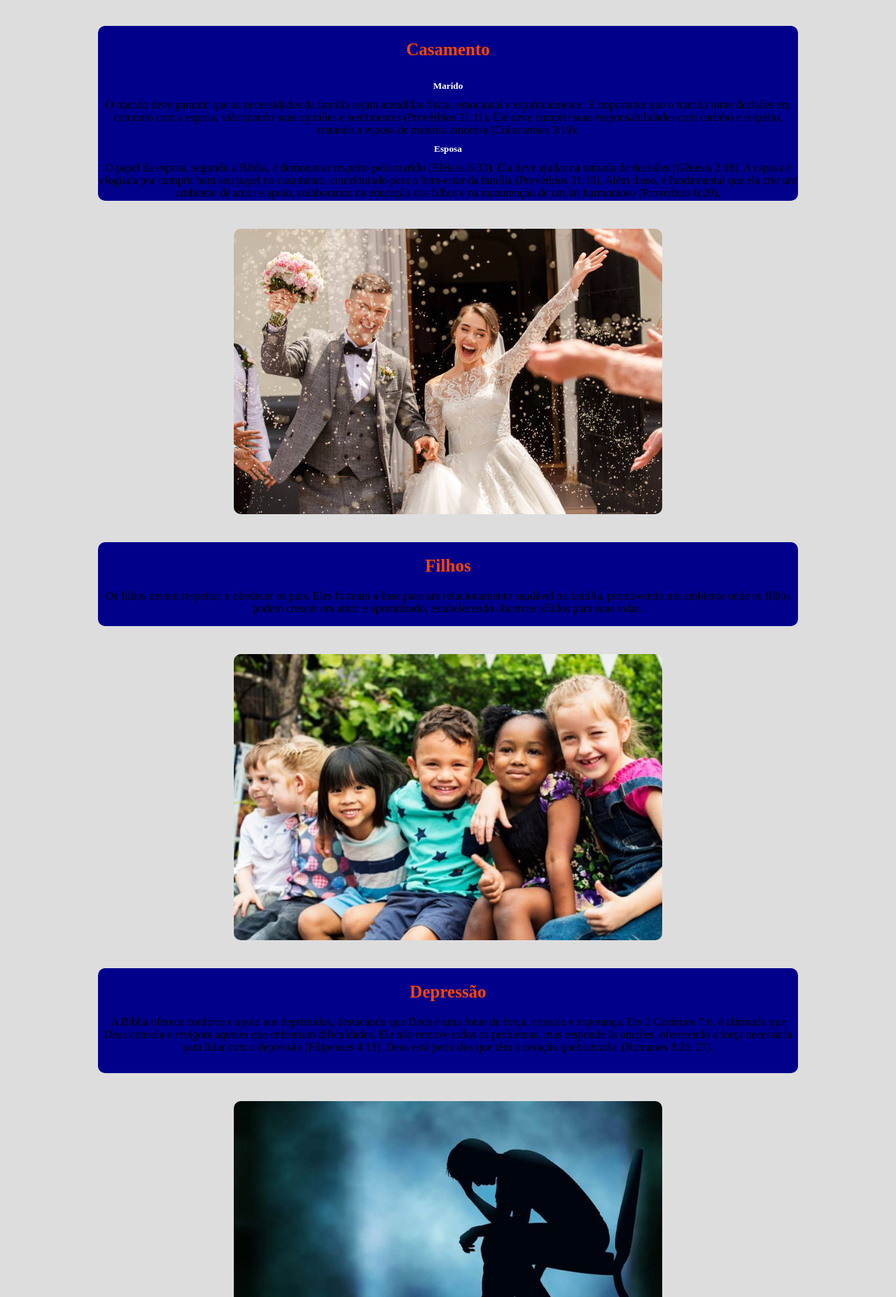
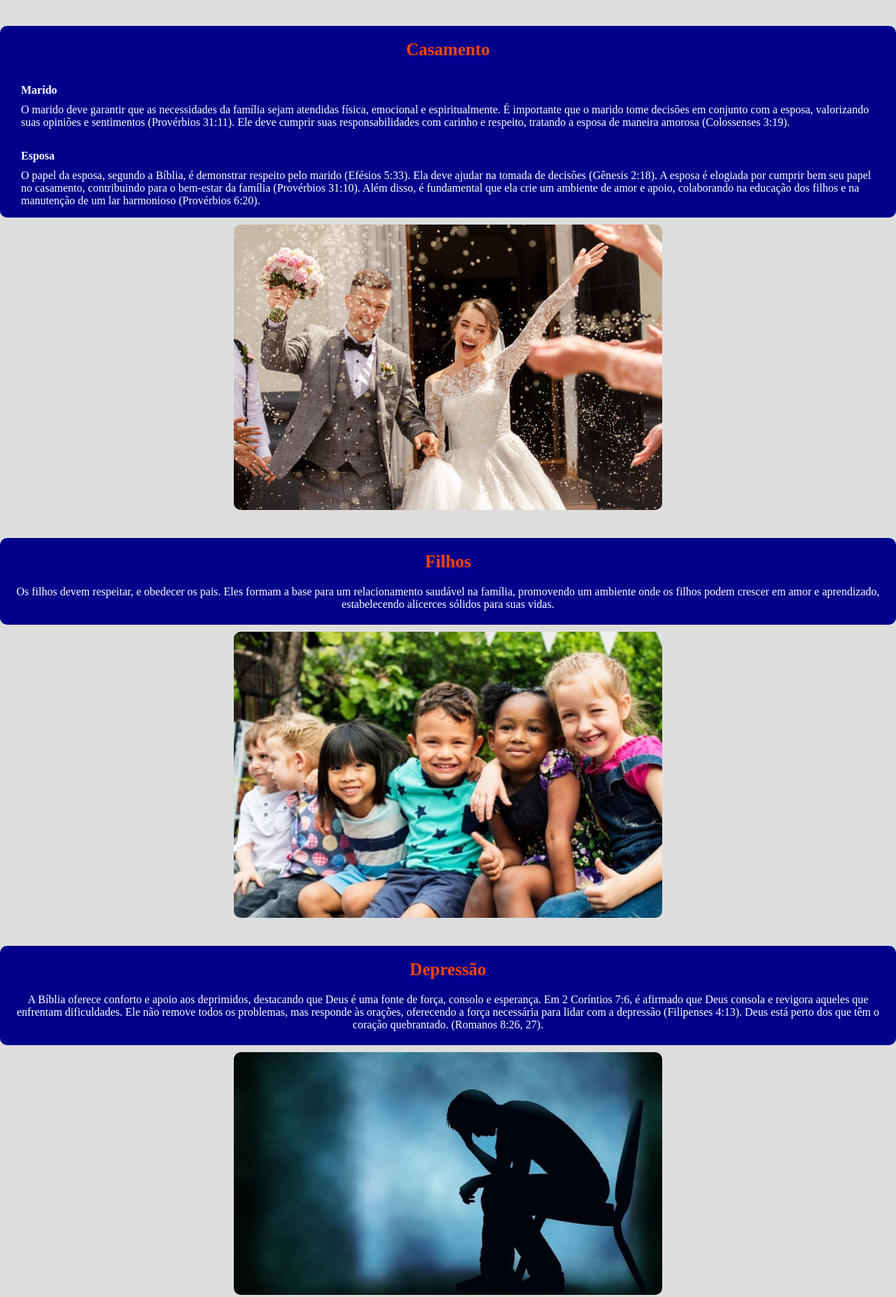
Before and after one commit to joaovitorldm/Projeto-1, a plain HTML site: page index.html in a window 1280 px wide. Shown: the part 363-2217 px from the top of the page at 70% size. Drawn offline with Linux system fonts and the light colour scheme.

Commit message:
Organiza as seções para utilizarem classes em comum

```diff
--- a/index.html
+++ b/index.html
@@ -19,70 +19,87 @@
             <a href="#alcoolismo">Alcoolismo</a>
         </nav>
         <main>
-            <section id="casamento">
+            <section id="casamento" class="container">
+                <div class="cabecalho">
                     <h3>Casamento</h3>
-                <h5>Marido</h5>
-                <p> O marido deve garantir que as necessidades da família sejam
-                    atendidas física, emocional e espiritualmente. É importante
+                    <div class="subcontainer">
+                    <h4>Marido</h4>
+                    <p> O marido deve garantir que as necessidades da família
+                        sejam
+                        atendidas física, emocional e espiritualmente. É
+                        importante
                         que o marido tome decisões em conjunto
                         com a esposa, valorizando suas opiniões e sentimentos
-                    (Provérbios 31:11). Ele deve cumprir suas responsabilidades
+                        (Provérbios 31:11). Ele deve cumprir suas
+                        responsabilidades
                         com carinho e respeito, tratando a esposa de maneira
                         amorosa (Colossenses 3:19).
                     </p>
-                <h5>Esposa</h5>
-                <p> O papel da esposa, segundo a Bíblia, é demonstrar respeito
+                </div>
+                <div class="subcontainer">
+                    <h4>Esposa</h4>
+                    <p> O papel da esposa, segundo a Bíblia, é demonstrar
+                        respeito
                         pelo marido (Efésios 5:33). Ela deve ajudar na tomada de
-                    decisões (Gênesis 2:18). A esposa é elogiada por cumprir bem
+                        decisões (Gênesis 2:18). A esposa é elogiada por cumprir
+                        bem
                         seu papel no casamento, contribuindo para o bem-estar da
-                    família (Provérbios 31:10). Além disso, é fundamental que
+                        família (Provérbios 31:10). Além disso, é fundamental
+                        que
                         ela crie um ambiente de amor e apoio, colaborando na
                         educação dos filhos e na manutenção de um lar harmonioso
                         (Provérbios 6:20).</p>
+                    </div>
+                </div>
+                <img src="img/Casamento.jpeg" />
             </section>
-            <section class="container">
-                <img src="img/Casamento.jpeg"/>
+            <section id="filhos" class="container">
+                <div class="cabecalho">
+                    <h3>Filhos</h3>
+                    <p> Os filhos devem respeitar, e obedecer os pais. Eles
+                        formam a
+                        base para um relacionamento saudável na
+                        família, promovendo um ambiente onde os filhos podem
+                        crescer
+                        em amor e aprendizado, estabelecendo alicerces sólidos
+                        para
+                        suas vidas.</p>
+                </div>
+                <img src="img/Filhos.jpeg" />
             </section>
-            <section id="filhos">
-                <h3>Filhos</h3>
-                <p> Os filhos devem respeitar, e obedecer os pais. Eles formam a
-                    base para um relacionamento saudável na
-                    família, promovendo um ambiente onde os filhos podem crescer
-                    em amor e aprendizado, estabelecendo alicerces sólidos para
-                    suas vidas.</p>
-            </section>
-            <section class="container">
-                <img src="img/Filhos.jpeg"/>
-            </section>
-            <section id="depressão">
+
+            <section id="depressão" class="container">
+                <div class="cabecalho">
                     <h3>Depressão</h3>
-                <p>A Bíblia oferece conforto e apoio aos deprimidos, destacando
+                    <p>A Bíblia oferece conforto e apoio aos deprimidos,
+                        destacando
                         que Deus é uma fonte de força, consolo e esperança. Em 2
                         Coríntios 7:6, é afirmado que Deus consola e revigora
-                    aqueles que enfrentam dificuldades. Ele não remove todos os
+                        aqueles que enfrentam dificuldades. Ele não remove todos
+                        os
                         problemas, mas responde às orações, oferecendo a força
                         necessária para lidar com a depressão (Filipenses 4:13).
                         Deus está perto dos que têm o coração quebrantado.
                         (Romanos 8:26, 27).</p>
+                </div>
+                <img src="img/Depressão.jpeg" />
             </section>
-            <section class="container">
-                <img src="img/Depressão.jpeg"/>
-            </section>
-            <section id="alcoolismo">
+            <section id="alcoolismo" class="container">
+                <div class="cabecalho">
                     <h3>Alcoolismo</h3>
                     <p>A Bíblia não vê o consumo moderado de álcool como pecado,
                         reconhecendo o vinho como um presente de Deus que pode
                         trazer alegria e benefícios à saúde (Salmo 104:14, 15; 1
-                    Timóteo 5:23). Jesus também bebeu vinho e fez o milagre de
+                        Timóteo 5:23). Jesus também bebeu vinho e fez o milagre
+                        de
                         transformar água em vinho (Mateus 26:29; João 2:1-10).
 
                         No entanto, a Bíblia condena a embriaguez e o excesso,
                         alertando sobre os riscos, como a perda de bom senso
                         (Provérbios 23:29-35) e problemas financeiros e de saúde
                         (Provérbios 23:21).</p>
-            </section>
-            <section class="container">
-                <img src="img/Alcoolismo.jpeg"/>
+                </div>
+                <img src="img/Alcoolismo.jpeg" />
             </section>
         </main>
         <footer>
--- a/style.css
+++ b/style.css
@@ -45,17 +45,16 @@ nav > a {
     font-size: 22px;
 
 }
-
-#casamento{
+.cabecalho{
     background-color: darkblue;
-    width: 1000px;
-    margin: 0 auto;
+    margin-top: 40px;
     border-radius: 10px 10px 10px 10px;
-    height: 250px;
-    margin-top: 40px;
+    color: white;
+    padding: 0 15px;
+    margin-bottom: 10px;
 }
 
-#casamento > h3 {
+.cabecalho > h3 {
     text-align: center;
     padding: 20px;
     color: orangered;
@@ -63,95 +62,9 @@ nav > a {
     font-weight: bold;
 }
 
-#casamento > h5 {
+.cabecalho > p {
     text-align: center;
-    color: white;
-    padding: 10px;
-}
-
-#casamento > p {
-    text-align: center;
-}
-
-#filhos{
-    background-color: darkblue;
-    width: 1000px;
-    margin: 0 auto;
-    border-radius: 10px 10px 10px 10px;
-    height: 120px;
-    margin-top: 40px;
-}
-
-#filhos > h3 {
-    text-align: center;
-    padding: 20px;
-    color: orangered;
-    font-size: 25px;
-    font-weight: bold;
-}
-
-#filhos > h5 {
-    text-align: center;
-    color: white;
-    padding: 10px;
-}
-
-#filhos > p {
-    text-align: center;
-}
-
-#depressão{
-    background-color: darkblue;
-    width: 1000px;
-    margin: 0 auto;
-    border-radius: 10px 10px 10px 10px;
-    height: 150px;
-    margin-top: 40px;
-}
-
-#depressão > h3 {
-    text-align: center;
-    padding: 20px;
-    color: orangered;
-    font-size: 25px;
-    font-weight: bold;
-}
-
-#depressão > h5 {
-    text-align: center;
-    color: white;
-    padding: 10px;
-}
-
-#depressão > p {
-    text-align: center;
-}
-
-#alcoolismo{
-    background-color: darkblue;
-    width: 1000px;
-    margin: 0 auto;
-    border-radius: 10px 10px 10px 10px;
-    height: 170px;
-    margin-top: 40px;
-}
-
-#alcoolismo > h3 {
-    text-align: center;
-    padding: 20px;
-    color: orangered;
-    font-size: 25px;
-    font-weight: bold;
-}
-
-#alcoolismo > h5 {
-    text-align: center;
-    color: white;
-    padding: 10px;
-}
-
-#alcoolismo > p {
-    text-align: center;
+    padding-bottom: 20px;
 }
 
 footer > article{
@@ -164,7 +77,6 @@ footer > article > p{
     color: white;
     margin: 0 0 0 20px;
 }
-
 .container > img {
     max-height: 418px;
     max-width: 612px;
@@ -172,5 +84,11 @@ footer > article > p{
     justify-content: center;
     margin: 0 auto;
     border-radius: 10px 10px 10px 10px;
-    margin-top: 40px;
 }
+
+.subcontainer {
+    padding: 15px;
+}
+.subcontainer > h4 {
+    margin-bottom: 10px;
+}
```
Lines whose indentation alone changed are shown as unchanged.
